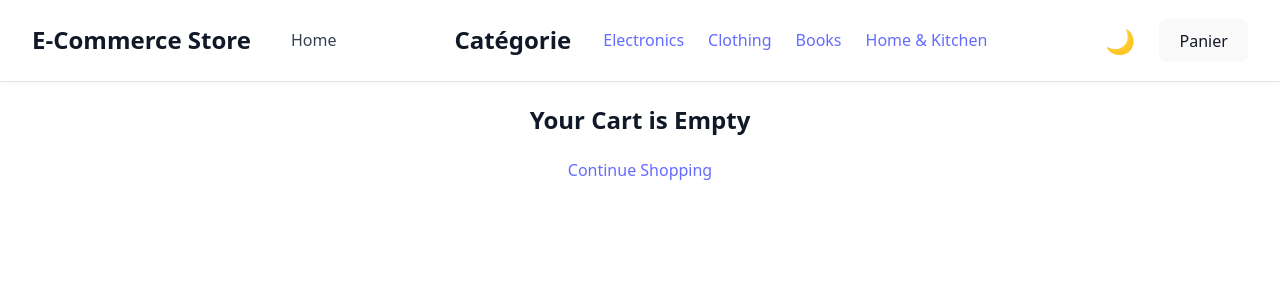
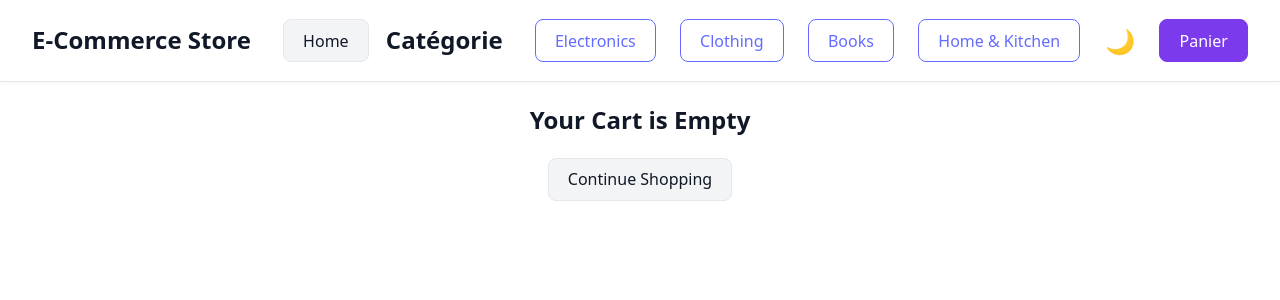
Before and after one commit to godafflig/ecommerce, a React (Vite) app: page /cart in a window 1280 px wide. Shown: the top 300 px of the page. Built offline with nearby package versions, Linux system fonts and the light colour scheme.

Commit message:
Add Button component with variants and styles; update Navbar and Cart to use Button

```diff
--- /dev/null
+++ b/src/app/components/atoms/Button.css
@@ -0,0 +1,155 @@
+.btn {
+  border-radius: 8px;
+  border: 1px solid transparent;
+  padding: 0.6em 1.2em;
+  font-size: 1em;
+  font-weight: 500;
+  font-family: inherit;
+  cursor: pointer;
+  transition: all 0.25s ease;
+  display: inline-flex;
+  align-items: center;
+  justify-content: center;
+  gap: 0.5em;
+  text-decoration: none;
+  white-space: nowrap;
+}
+
+/* Primary variant */
+.btn--primary {
+  background-color: #7c3aed;
+  color: #ffffff;
+  border-color: #7c3aed;
+}
+
+.btn--primary:hover:not(:disabled) {
+  background-color: #6d28d9;
+  border-color: #6d28d9;
+  transform: translateY(-2px);
+  box-shadow: 0 4px 12px rgba(124, 58, 237, 0.3);
+}
+
+.btn--primary:active:not(:disabled) {
+  transform: translateY(0);
+  box-shadow: 0 2px 4px rgba(124, 58, 237, 0.2);
+}
+
+/* Secondary variant */
+.btn--secondary {
+  background-color: var(--color-bg-tertiary);
+  color: var(--color-text-primary);
+  border-color: var(--color-border);
+}
+
+.btn--secondary:hover:not(:disabled) {
+  background-color: var(--color-hover-bg);
+  border-color: var(--color-accent);
+  transform: translateY(-2px);
+  box-shadow: 0 4px 12px var(--color-shadow);
+}
+
+.btn--secondary:active:not(:disabled) {
+  transform: translateY(0);
+  box-shadow: 0 2px 4px var(--color-shadow);
+}
+
+/* Danger variant */
+.btn--danger {
+  background-color: #ef4444;
+  color: #ffffff;
+  border-color: #ef4444;
+}
+
+.btn--danger:hover:not(:disabled) {
+  background-color: #dc2626;
+  border-color: #dc2626;
+  transform: translateY(-2px);
+  box-shadow: 0 4px 12px rgba(239, 68, 68, 0.3);
+}
+
+.btn--danger:active:not(:disabled) {
+  transform: translateY(0);
+  box-shadow: 0 2px 4px rgba(239, 68, 68, 0.2);
+}
+
+/* Disabled state */
+.btn:disabled {
+  opacity: 0.5;
+  cursor: not-allowed;
+}
+
+/* Success variant */
+.btn--success {
+  background-color: #10b981;
+  color: #ffffff;
+  border-color: #10b981;
+}
+
+.btn--success:hover:not(:disabled) {
+  background-color: #059669;
+  border-color: #059669;
+  transform: translateY(-2px);
+  box-shadow: 0 4px 12px rgba(16, 185, 129, 0.3);
+}
+
+.btn--success:active:not(:disabled) {
+  transform: translateY(0);
+  box-shadow: 0 2px 4px rgba(16, 185, 129, 0.2);
+}
+
+/* Warning variant */
+.btn--warning {
+  background-color: #f59e0b;
+  color: #ffffff;
+  border-color: #f59e0b;
+}
+
+.btn--warning:hover:not(:disabled) {
+  background-color: #d97706;
+  border-color: #d97706;
+  transform: translateY(-2px);
+  box-shadow: 0 4px 12px rgba(245, 158, 11, 0.3);
+}
+
+.btn--warning:active:not(:disabled) {
+  transform: translateY(0);
+  box-shadow: 0 2px 4px rgba(245, 158, 11, 0.2);
+}
+
+/* Info variant */
+.btn--info {
+  background-color: #3b82f6;
+  color: #ffffff;
+  border-color: #3b82f6;
+}
+
+.btn--info:hover:not(:disabled) {
+  background-color: #2563eb;
+  border-color: #2563eb;
+  transform: translateY(-2px);
+  box-shadow: 0 4px 12px rgba(59, 130, 246, 0.3);
+}
+
+.btn--info:active:not(:disabled) {
+  transform: translateY(0);
+  box-shadow: 0 2px 4px rgba(59, 130, 246, 0.2);
+}
+
+/* Ghost variant */
+.btn--ghost {
+  background-color: transparent;
+  color: var(--color-accent);
+  border-color: var(--color-accent);
+}
+
+.btn--ghost:hover:not(:disabled) {
+  background-color: var(--color-accent);
+  color: #ffffff;
+  transform: translateY(-2px);
+  box-shadow: 0 4px 12px rgba(100, 108, 255, 0.3);
+}
+
+.btn--ghost:active:not(:disabled) {
+  transform: translateY(0);
+  box-shadow: 0 2px 4px rgba(100, 108, 255, 0.2);
+}
--- a/src/app/components/atoms/Button.tsx
+++ b/src/app/components/atoms/Button.tsx
@@ -1,22 +1,28 @@
+import './Button.css';
+
+type ButtonVariant = 'primary' | 'secondary' | 'danger' | 'success' | 'warning' | 'info' | 'ghost';
+
 type ButtonProps = {
     children: React.ReactNode;
     onClick?: () => void;
-    variant?: 'primary' | 'secondary' | 'danger';
+    variant?: ButtonVariant;
     disabled?: boolean;
     type?: 'button' | 'submit' | 'reset';
+    className?: string;
 };
 export function Button({
     children,
     onClick,
-    variant = 'primary',
+    variant = 'secondary',
     disabled = false,
     type = 'button',
+    className = '',
 }: ButtonProps) {
     return (
         <button
             type={type}
             disabled={disabled}
-            className={`btn btn--${variant}`}
+            className={`btn btn--${variant} ${className}`}
             onClick={onClick}
         >
             {children}
--- a/src/app/components/organisms/Navbar.tsx
+++ b/src/app/components/organisms/Navbar.tsx
@@ -13,16 +13,16 @@
             <div className="navbar__container">
                 <h1 className="navbar__title">E-Commerce Store</h1>
                 <ul className="navbar__links">
-                    <li><a href="/">Home</a></li>
+                    <li><Button onClick={() => navigate("/")} >Home</Button></li>
                 </ul>
             </div>
             <div className="navbar__container">
                 <h1 className="navbar__title">Catégorie</h1>
                 <ul className="navbar__links">
-                    <Link to="/product/category/Electronics">Electronics</Link>
-                    <Link to="/product/category/Clothing">Clothing</Link>
-                    <Link to="/product/category/Books">Books</Link>
-                    <Link to="/product/category/Kitchen">Home & Kitchen</Link>
+                    <Button onClick={() => navigate("/product/category/Electronics")} variant="ghost">Electronics</Button>
+                    <Button onClick={() => navigate("/product/category/Clothing")} variant="ghost">Clothing</Button>
+                    <Button onClick={() => navigate("/product/category/Books")} variant="ghost">Books</Button>
+                    <Button onClick={() => navigate("/product/category/Kitchen")} variant="ghost">Home & Kitchen</Button>
                 </ul>
             </div>
             <div className="navbar__panier">
--- a/src/app/pages/Cart.tsx
+++ b/src/app/pages/Cart.tsx
@@ -1,10 +1,12 @@
 import { useContext } from "react";
 import { CartContext } from "../cart/CartContext";
-import { Link } from "react-router-dom";
+import { Link, useNavigate } from "react-router-dom";
 import { Navbar } from "../components/organisms/Navbar";
 import { CartItems } from "../components/organisms/CartItems";
+import { Button } from "../components/atoms/Button";
 
 export function Cart() {
+    const navigate = useNavigate();
     const context = useContext(CartContext);
 
     if (!context) {
@@ -18,7 +20,7 @@
             <div className="cart-empty">
                 <Navbar />
                 <h2>Your Cart is Empty</h2>
-                <Link to="/">Continue Shopping</Link>
+                <Button onClick={() => navigate("/")}>Continue Shopping</Button>
             </div>
         );
     }
@@ -34,8 +36,8 @@
             />
             <div className="cart-summary">
                 <h3>Total: ${getTotalPrice().toFixed(2)}</h3>
-                <Link to="/">Continue Shopping</Link>
-                <button className="checkout-btn">Checkout</button>
+                <Button onClick={() => navigate("/")}>Continue Shopping</Button>
+                <Button className="checkout-btn">Checkout</Button>
             </div>
         </div>
     );
--- a/src/app/pages/LoginPages.tsx
+++ b/src/app/pages/LoginPages.tsx
@@ -2,6 +2,7 @@
 import { useAuth } from "../context/AuthContext";
 import { useNavigate } from "react-router-dom";
 import { Input } from "../components/atoms/Input";
+import { Button } from "../components/atoms/Button";
 
 export const LoginPage = () => {
     const [username, setUsername] = useState("");
@@ -36,7 +37,7 @@
                     value={password}
                     onChange={(e) => setPassword(e)}
                 />
-                <button type="submit">Se connecter</button>
+                <Button type="submit" variant="secondary">Se connecter</Button>
             </form>
             {error && <p style={{ color: "red" }}>{error}</p>}
         </div>
```
